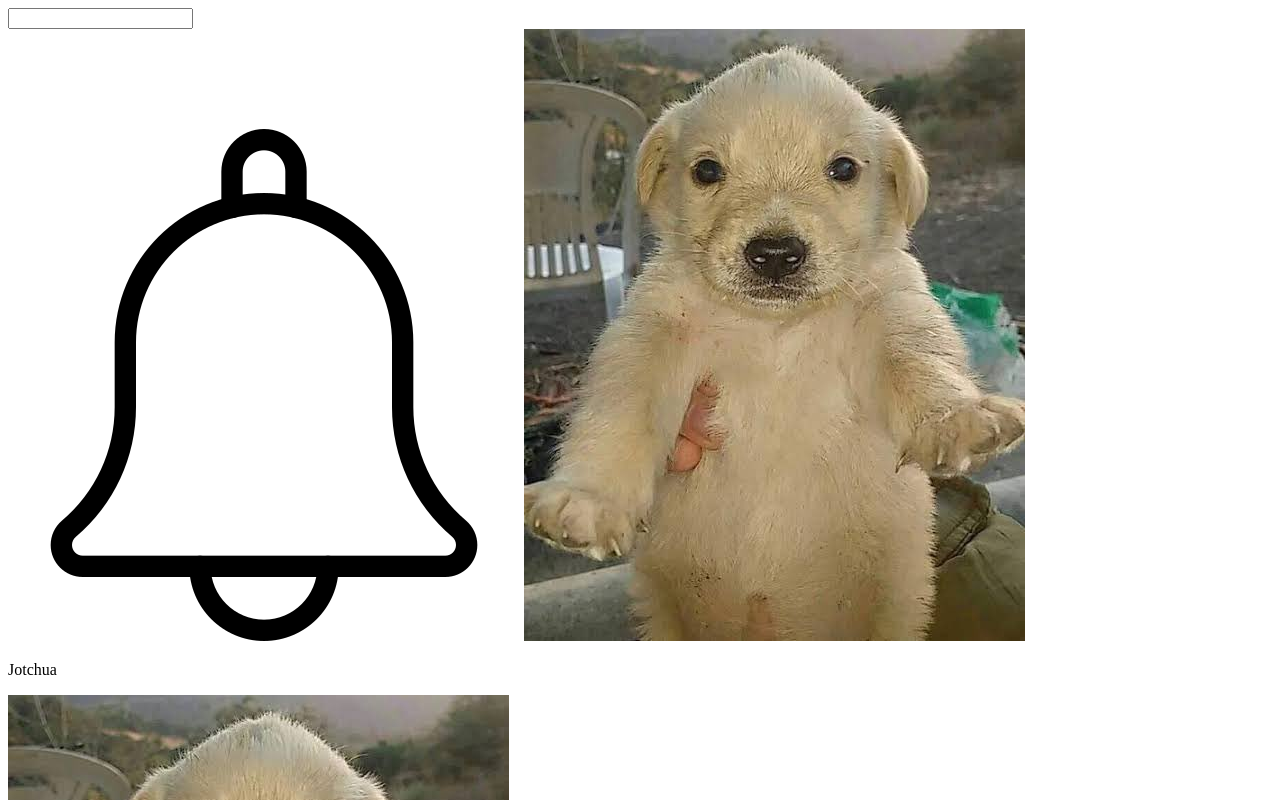
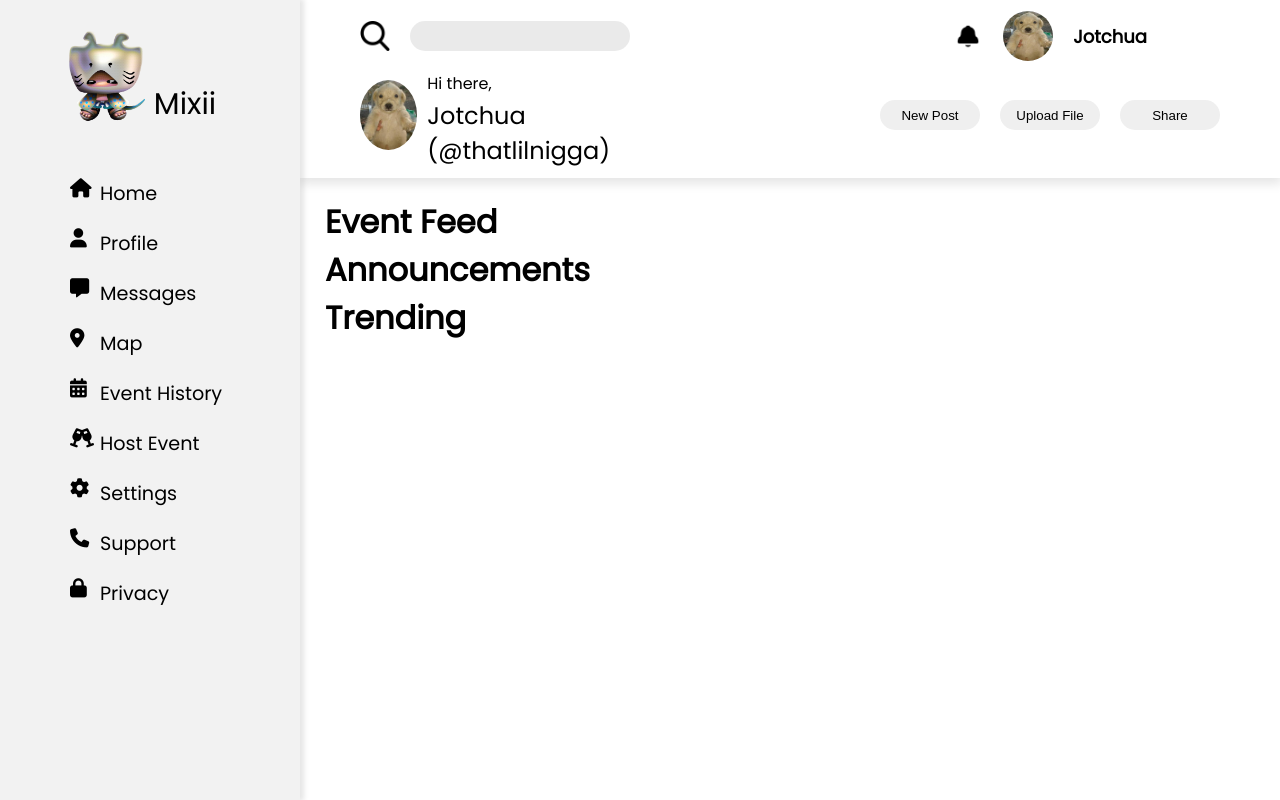
Before and after one commit to angelplusultra/dashboard, a plain HTML site: page index.html in a window 1280 px wide. Shown: the top 800 px of the page. Drawn offline with Linux system fonts and the light colour scheme.

Commit message:
Second Commit

```diff
--- a/index.html
+++ b/index.html
@@ -8,20 +8,72 @@
     <link rel="stylesheet" href="styles.css" />
   </head>
   <body>
+    <nav class="sidebar">
+      <div class="logo">
+        <img src="./stingray_new.png" alt="" width="60px" />
+        <h1>Mixii</h1>
+      </div>
+      <div class="mainlinks">
+        <ul>
+          <li>
+            <i class="fa-solid fa-house"></i>
+            <p>Home</p>
+          </li>
+          <li>
+            <i class="fa-solid fa-user"></i>
+            <p>Profile</p>
+          </li>
+          <li>
+            <i class="fa-solid fa-message"></i>
+            <p>Messages</p>
+          </li>
+          <li>
+            <i class="fa-solid fa-location-dot"></i>
+            <p>Map</p>
+          </li>
+          <li>
+            <i class="fa-solid fa-calendar-days"></i>
+            <p>Event History</p>
+          </li>
+          <li>
+            <i class="fa-solid fa-champagne-glasses"></i>
+            <p>Host Event</p>
+          </li>
+
+        </ul>
+      </div>
+      <div class="sidelinks">
+        <ul>
+          <li>
+            <i class="fa-solid fa-gear"></i>
+            <p>Settings</p>
+          </li>
+          <li>
+            <i class="fa-solid fa-phone"></i>
+            <p>Support</p>
+          </li>
+          <li>
+            <i class="fa-solid fa-lock"></i>
+            <p>Privacy</p>
+          </li>
+        </ul>
+      </div>
+    </nav>
     <div class="header">
       <div class="searchbar">
         <label for="search-field"></label>
+        <img src="/search.png" alt="">
         <input type="text" id="search-field" class="search-input" />
       </div>
       <div class="profile">
-        <img src="bell.png" alt="notification-bell" />
-        <img src="FNnEalxUcAM-PW8.jpg" alt="profile-pic" />
+        <img class="notif" src="./icons8-notification-64.png" style="width: 30px; height: 30px;" >
+        <img class="jotchua" src="FNnEalxUcAM-PW8.jpg" alt="profile-pic" />
         <p>Jotchua</p>
       </div>
       <div class="welcome">
-        <img src="./FNnEalxUcAM-PW8.jpg" alt="" />
-        <p class="hi-there">Hi there,</p>
-        <p class="user-name">Jotchua (@thatlilnigga)</p>
+        <img class="jotchua" src="./FNnEalxUcAM-PW8.jpg" />
+        <p class="hi-there"><span class="small"> Hi there, </span> <br> Jotchua (@thatlilnigga)</p>
+
       </div>
       <div class="headerbuttons">
         <button class="header-button">New Post</button>
@@ -29,53 +81,6 @@
         <button class="header-button">Share</button>
       </div>
     </div>
-    <nav class="sidebar">
-      <div class="logo"></div>
-      <div class="mainlinks">
-        <ul>
-          <li>
-            <img src="" alt="Home" />
-            <p>Home</p>
-          </li>
-          <li>
-            <img src="" alt="Profile" />
-            <p>Profile</p>
-          </li>
-          <li>
-            <img src="" alt="Messages" />
-            <p>Messages</p>
-          </li>
-          <li>
-            <img src="" alt="Map" />
-            <p>Map</p>
-          </li>
-          <li>
-            <img src="" alt="Event History" />
-            <p>Event History</p>
-          </li>
-          <li>
-            <img src="" alt="Host" />
-            <p>Host Event</p>
-          </li>
-        </ul>
-      </div>
-      <div class="sidelinks">
-        <ul>
-          <li>
-            <img src="" alt="Settings" />
-            <p>Settings</p>
-          </li>
-          <li>
-            <img src="" alt="Support" />
-            <p>Support</p>
-          </li>
-          <li>
-            <img src="" alt="Privacy" />
-            <p>Privacy</p>
-          </li>
-        </ul>
-      </div>
-    </nav>
     <div class="main-content">
       <div class="events">
         <h1>Event Feed</h1>
@@ -104,4 +109,8 @@
     </div>
   </body>
   <script src="main.js"></script>
+  <script
+    src="https://kit.fontawesome.com/c625ae63eb.js"
+    crossorigin="anonymous"
+  ></script>
 </html>
--- a/styles.css
+++ b/styles.css
@@ -0,0 +1,178 @@
+
+@import url('https://fonts.googleapis.com/css2?family=Poppins&display=swap');
+
+
+* {
+    margin: 0;
+    padding: 0;
+
+
+}
+
+html, body {
+    height: 100%;
+}
+
+body {
+    font-family: 'Poppins';
+}
+
+.sidebar {
+    background-color: #f2f2f2;
+    width: 300px;
+    height: 100%;
+    position: fixed;
+    top: 0;
+    left: 0;
+    box-shadow: 3px 0px 5px 1px rgba(0, 0, 0, 0.1) ;
+}
+
+.logo {
+
+    display: flex;
+    justify-content: center;
+    align-items: center;
+    padding: 20px 0px;
+    gap: px;
+    margin-right: 30px;
+}
+
+.logo h1 {
+    font-size: 30px;
+    font-weight: lighter;
+    margin-top: 60px;
+}
+
+.mainlinks {
+    display: flex;
+margin-top: 30px;}
+
+
+    i {
+        display: flex;
+        width: 50px;
+        height: 50px;
+        left: 20px;
+        position: relative;
+    }
+
+    li {
+        display: flex;
+        position: relative;
+        left: 50px;
+        font-size:larger
+    }
+
+
+    .logo > img {
+        width: 100px;
+
+    }
+
+    .main-content {
+        margin-left: 300px;
+
+        height: 100%;
+        padding: 20px 25px;
+        box-sizing: border-box;
+    }
+
+    .header {
+      margin-left: 300px;
+      display: grid;
+       grid-template-columns: 3fr 2fr;
+       grid-template-rows: .5fr 1fr;
+       padding: 10px 60px;
+       box-shadow: 1px 5px 10px 1px rgba(0, 0, 0, 0.1) ;
+    }
+
+
+
+
+.searchbar {
+    display: flex;
+
+    align-items: center;
+    padding: 0%;
+
+}
+
+#search-field {
+    width: 100%;
+    height: 30px;
+    border: none;
+    border-radius: 20px;
+    background-color: rgba(128, 128, 128, 0.164);
+    font-size: large;
+    color: gray;
+}
+
+.profile{
+    display: flex;
+    justify-content: center;
+    align-items: center;
+    gap: 20px;
+    margin-left: 250px;
+}
+.profile > .bell {
+    width: 20px;
+    height: 20px;
+
+    border-radius: 20px;
+    padding: 5px;
+}
+
+.welcome {
+    display: flex;
+    justify-content: flex-start;
+    align-items: center;
+    gap: 10px;
+
+}
+
+.jotchua{
+    border: none;
+    border-radius: 100%;
+    width: 70px;
+    height: 70px;
+}
+
+.hi-there{
+    font-size: x-large;
+}
+
+.small {
+    font-size: medium;
+}
+
+.headerbuttons{
+    display: flex;
+    justify-content: center;
+    align-items: center;
+    gap: 20px;
+    margin-left: 250px;
+
+}
+
+.header-button {
+    width: 100px;
+    height: 30px;
+    border-radius: 20px;
+    border: none;
+}
+
+.profile > img {
+    width: 50px;
+    height: 50px;
+}
+
+.profile > p {
+    font-size: large;
+    font-weight: 800;
+}
+
+.searchbar img {
+    width: 30px;
+    height: 30px;
+    margin-right: 20px;
+}
```
Also changed, not shown: icons8-notification-64.png (added), magnifying-glass-solid.svg (added), search-interface-symbol.png (added), search.png (added), stingray_new.png (added).
